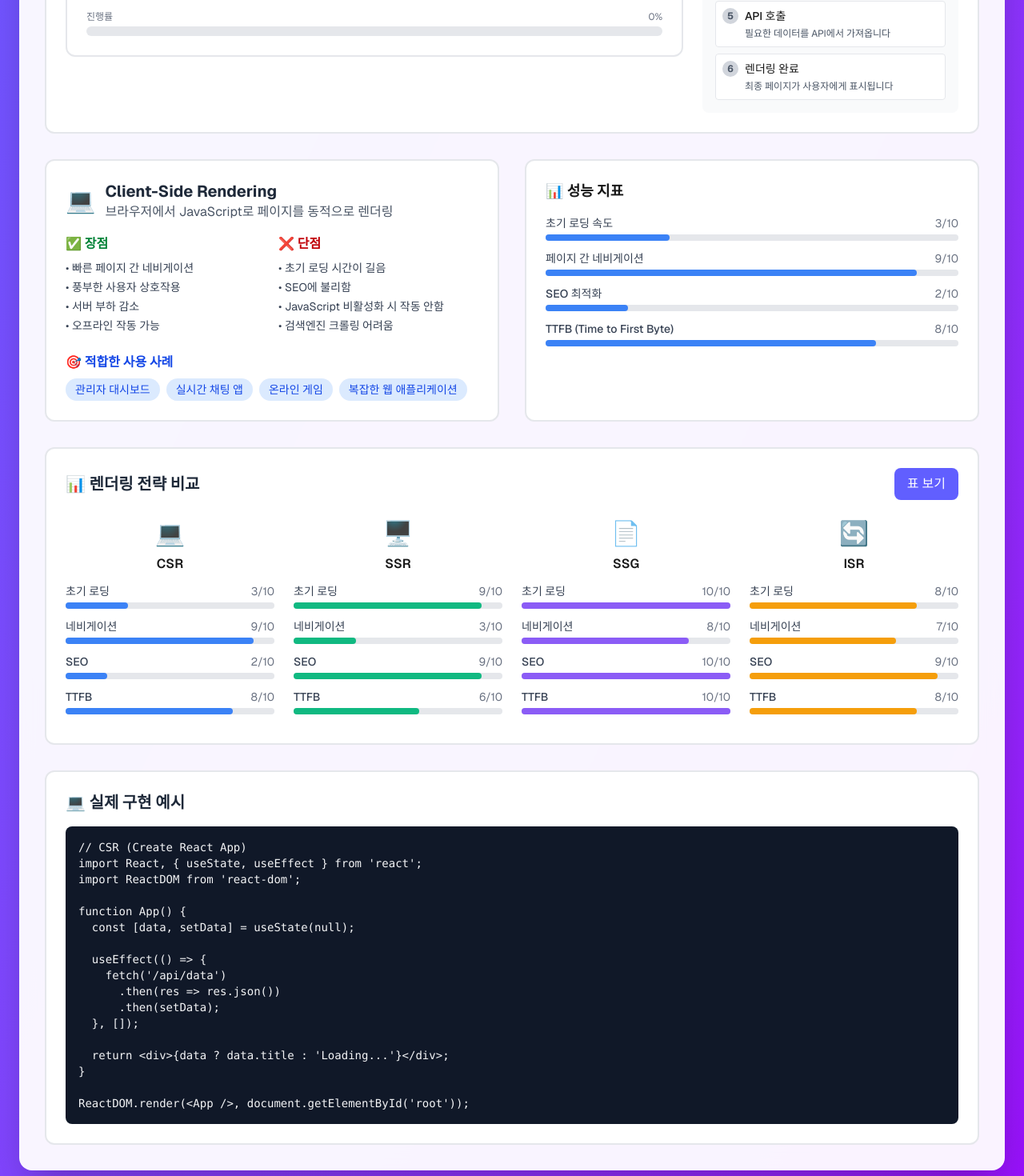
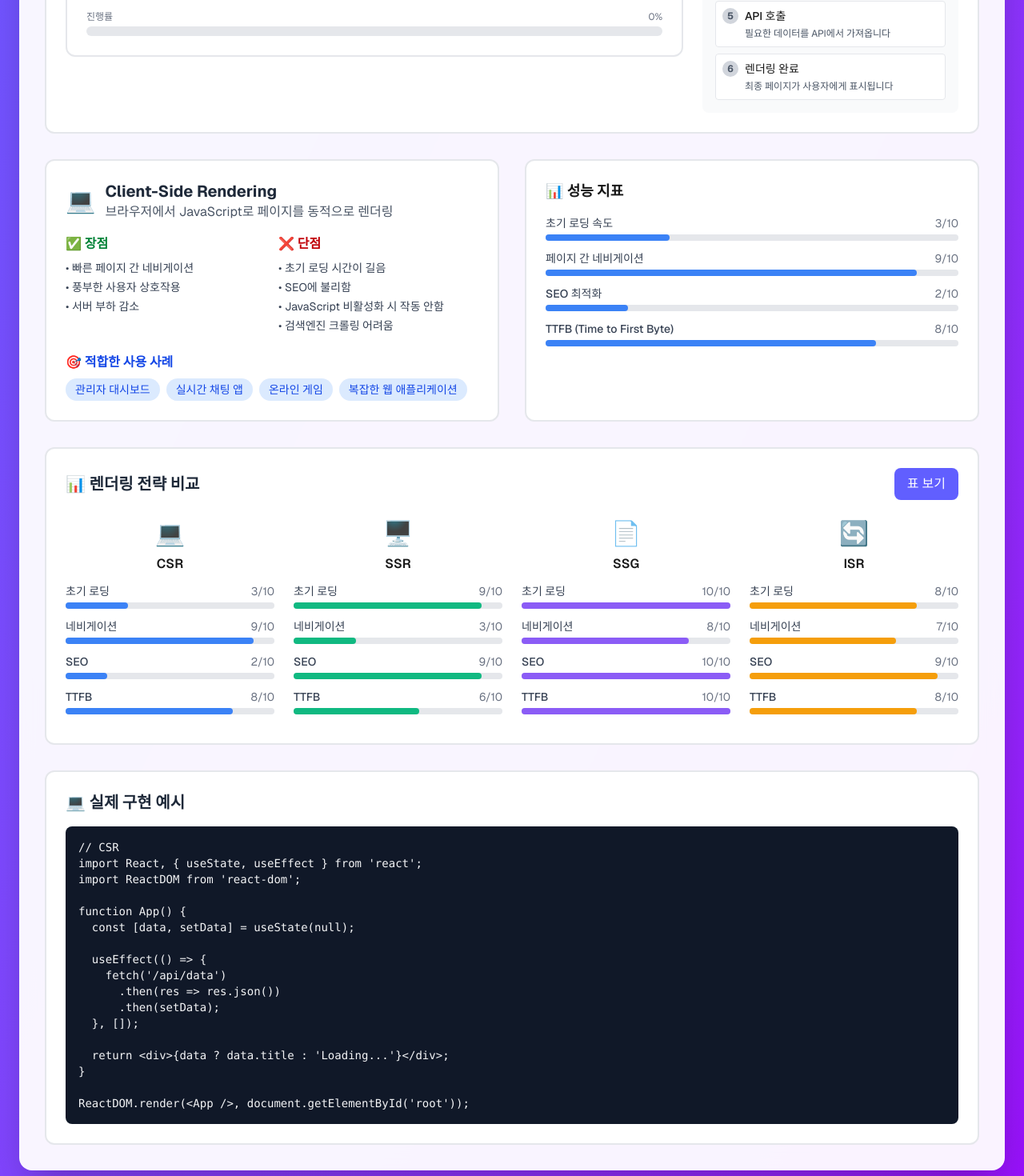
Before and after one commit to 1nnovator1105/javascript, a Next.js app: page /rendering-strategies in a window 1280 px wide. Shown: the part 1241-2711 px from the top of the page at 80% size. Built offline with nearby package versions, Linux system fonts and the light colour scheme.

Commit message:
feat: 렌더링 전략 설명 수정

```diff
--- a/src/components/rendering-strategies/ui/RenderingStrategiesLanding.tsx
+++ b/src/components/rendering-strategies/ui/RenderingStrategiesLanding.tsx
@@ -40,7 +40,6 @@ const renderingStrategies: RenderingStrategy[] = [
       "빠른 페이지 간 네비게이션",
       "풍부한 사용자 상호작용",
       "서버 부하 감소",
-      "오프라인 작동 가능",
     ],
     disadvantages: [
       "초기 로딩 시간이 길음",
@@ -1016,7 +1015,7 @@ const RenderingStrategiesLanding: React.FC = () => {
         <div className="bg-gray-900 text-gray-100 p-4 rounded-lg overflow-x-auto">
           <pre className="text-sm">
             {selectedStrategy === "csr" &&
-              `// CSR (Create React App)
+              `// CSR
 import React, { useState, useEffect } from 'react';
 import ReactDOM from 'react-dom';
 
```
